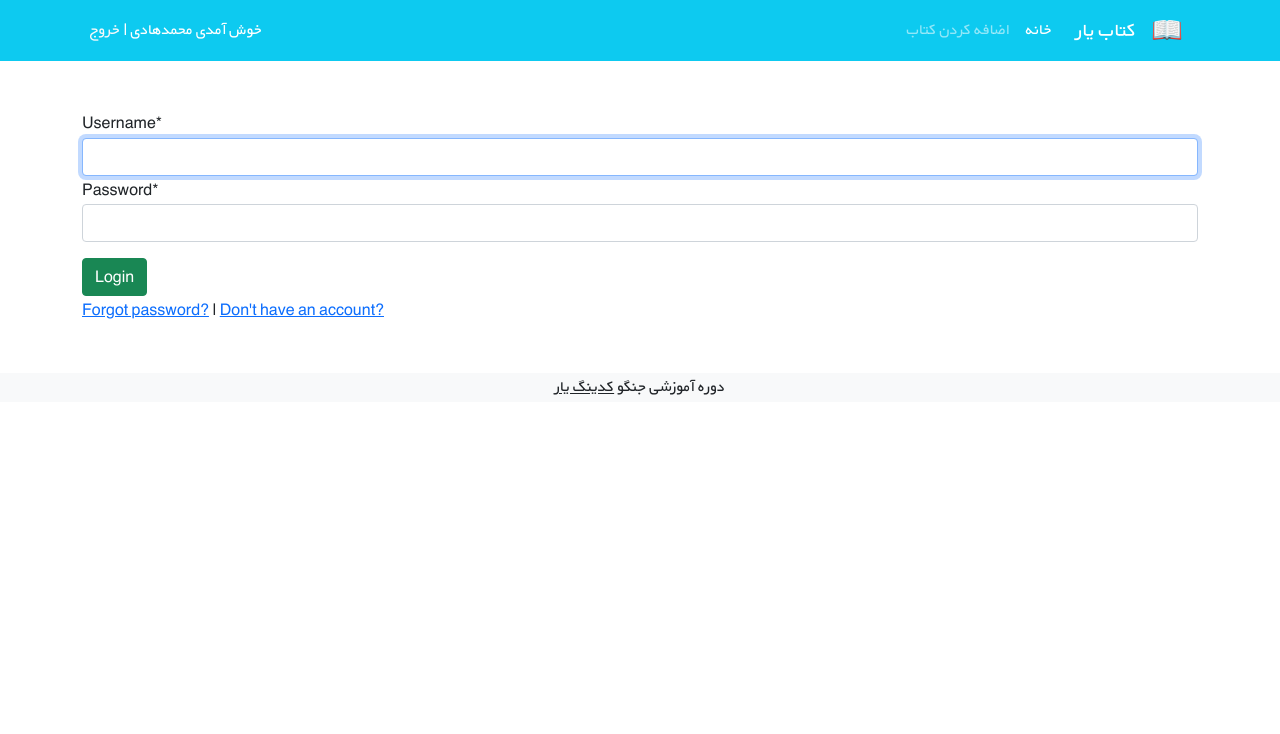
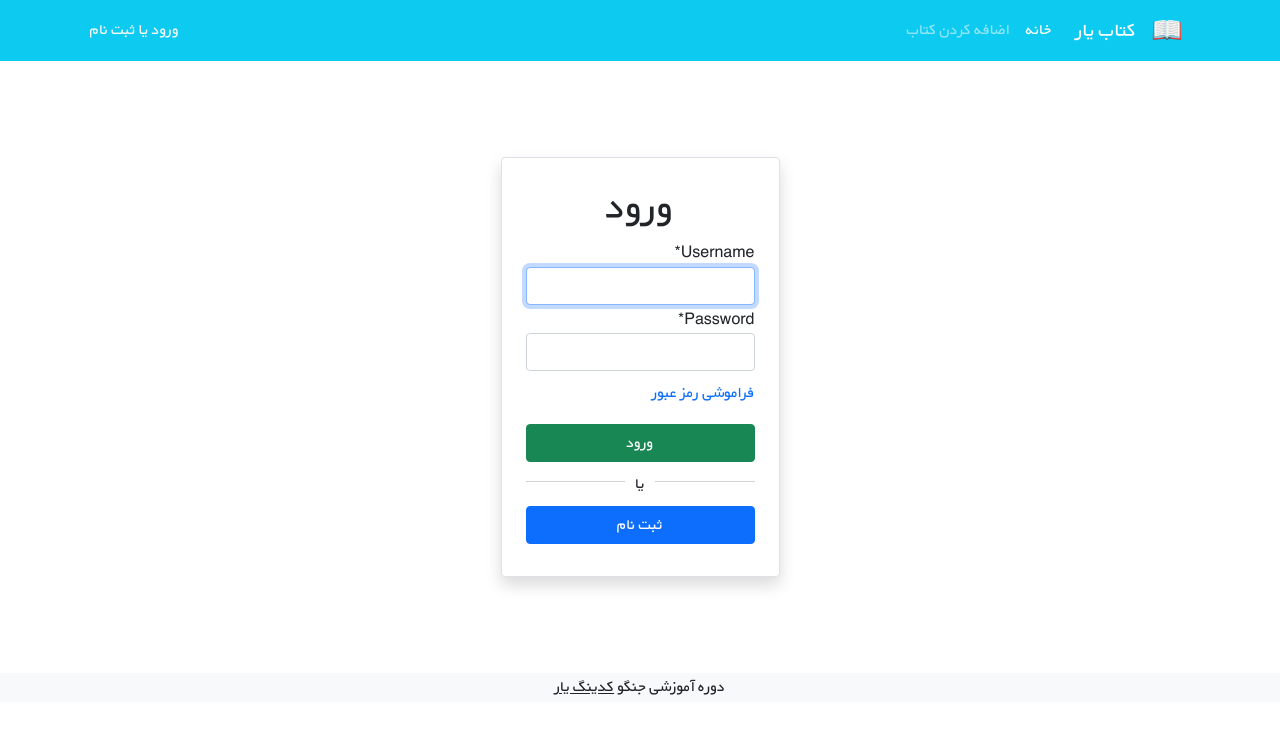
Before and after one commit to nastaranxyousefi/bookstore_django, a Django app: page /accounts/login/ in a window 1280 px wide. Shown: the top 734 px of the page. Run offline with Django 3.2, Linux system fonts and the light colour scheme; some libraries are stand-ins or nearby versions.

Commit message:
changes in static files

```diff
--- a/books/templates/books/book_list.html
+++ b/books/templates/books/book_list.html
@@ -18,7 +18,7 @@
                 <div class="col-md-8 h-100">
                     <div class="d-flex flex-column justify-content-between h-100">
                         <div class="card-body">
-                            <a href="{{ book.get_absolute_url }}"><h3 class="card-title"><strong>{{ book.title |capfirst }}</strong></h3></a>
+                            <a class="text-decoration-none" href="{{ book.get_absolute_url }}"><h3 class="card-title"><strong>{{ book.title |capfirst }}</strong></h3></a>
                             <p class="card-text pt-3">{{ book.description|truncatewords:35 }}</p>
                             <p class="text-muted">نویسنده: {{ book.author }}</p>
                         </div>
--- a/pages/templates/pages/home.html
+++ b/pages/templates/pages/home.html
@@ -9,7 +9,9 @@
     {% if user.is_authenticated %}
         <p>Hello {{ user.username }} | <a href="{% url 'password_change' %}">Change password</a> | <a href="{% url 'logout' %}">Log Out</a> </p>
     {% else %}
-        <a href="{% url 'login' %}">Log In</a> | <a href="{% url 'signup' %}">Sign Up</a>
+        <a href="{% url 'login' %}">Log In</a>
+
+        <a href="{% url 'signup' %}">Sign Up</a>
     {% endif %}
 
     <a href="{% url 'book_list' %}">books</a>
--- a/templates/_base.html
+++ b/templates/_base.html
@@ -12,6 +12,8 @@
           integrity="sha384-1BmE4kWBq78iYhFldvKuhfTAU6auU8tT94WrHftjDbrCEXSU1oBoqyl2QvZ6jIW3" crossorigin="anonymous">
 
     <link rel="stylesheet" href="{% static 'css/style.css' %}">
+    {% block styles %}
+    {% endblock %}
 
     <title>{% block page_title %}{% endblock %}</title>
 </head>
@@ -19,7 +21,7 @@
 <nav class="navbar navbar-expand-lg navbar-dark bg-info" dir="rtl">
     <div class="container">
         <a class="navbar-brand" href="#">
-            <img src="icons/book.png" alt="" height="30"
+            <img src="{% static 'icons/book.png' %}" alt="" height="30"
                  class="d-inline-block align-text-top">
         </a>
         <a class="navbar-brand mx-3" href="#">کتاب یار</a>
@@ -29,11 +31,24 @@
         </button>
         <div class="collapse navbar-collapse" id="navbarNavAltMarkup">
             <div class="navbar-nav">
-                <a class="nav-link active" aria-current="page" href="#">خانه</a>
-                <a class="nav-link" href="#">اضافه کردن کتاب</a>
+                <a class="nav-link active" aria-current="page" href="{% url 'book_list' %}">خانه</a>
+                <a class="nav-link" href="{% url 'book_create' %}">اضافه کردن کتاب</a>
             </div>
         </div>
-        <div class="mx-2 text-white">خوش آمدی محمدهادی | <a class="link-light text-decoration-none" href="#">خروج</a>
+
+
+
+        {% if user.is_authenticated %}
+        <div class="mx-2 text-white">خوش آمدی {{ user.username }} | <a class="link-light text-decoration-none" href="{% url 'logout' %}">خروج</a> | <a class="link-light text-decoration-none" href="{% url 'password_change' %}">تغییر رمز عبور</a>
+
+        {% else %}
+            <div class="mx-2 text-white">
+             <a class="link-light text-decoration-none" href="{% url 'login' %}">ورود</a>
+                <span> یا </span>
+             <a class="link-light text-decoration-none" href="{% url 'signup' %}">ثبت نام</a>
+            </div>
+        {% endif %}
+
         </div>
     </div>
 </nav>
--- a/templates/registration/login.html
+++ b/templates/registration/login.html
@@ -1,19 +1,46 @@
 {% extends '_base.html' %}
 
 {% load crispy_forms_tags %}
+{% load static %}
+
+
+{% block styles %}
+    <link rel="stylesheet" href="{% static 'css/login.css' %}">
+{% endblock %}
+
 
 {% block page_title %}
     Login
 {% endblock %}
 
 {% block content %}
-    <form action="" method="POST">
-    {% csrf_token %}
-    {{ form|crispy }}
 
-    <button class="btn btn-success mt-3" type="submit">Login</button>
-    </form>
-    <a href="{% url 'password_reset' %}">Forgot password?</a> |
-    <a href="{% url 'signup' %}">Don't have an account?</a>
+<div class="d-flex justify-content-center mt-5" dir="rtl">
+    <div class="col-xl-3 col-lg-4 col-md-5 col-sm-5 col-xs-6 bg-white m-3 m-sm-5 border rounded px-4 pt-4 pb-3 shadow">
+        <form method="post">
+            <h1 class="text-center">ورود</h1>
+
+            {% csrf_token %}
+            {{ form|crispy }}
+
+
+            <div class="d-flex justify-content-between align-items-center">
+                <div class="mt-2">
+                    <a class="text-decoration-none" href="{% url 'password_reset' %}">فراموشی رمز عبور</a>
+                </div>
+            </div>
+            <button type="submit" class="btn btn-success mt-3 w-100">ورود</button>
+            <div class="line-with-middle-sep">
+                  <span>
+                    یا
+                  </span>
+            </div>
+
+            <a href="{% url 'signup' %}" class="btn btn-primary mt-2 mb-3 w-100">ثبت نام</a>
+        </form>
+    </div>
+
+</div>
+
 
 {% endblock %}
```
Also changed, not shown: books/templates/books/book_create.html (+47 -8 lines), templates/registration/password_reset_form.html (+23 -6 lines), templates/registration/signup.html (+21 -6 lines), db.sqlite3.
